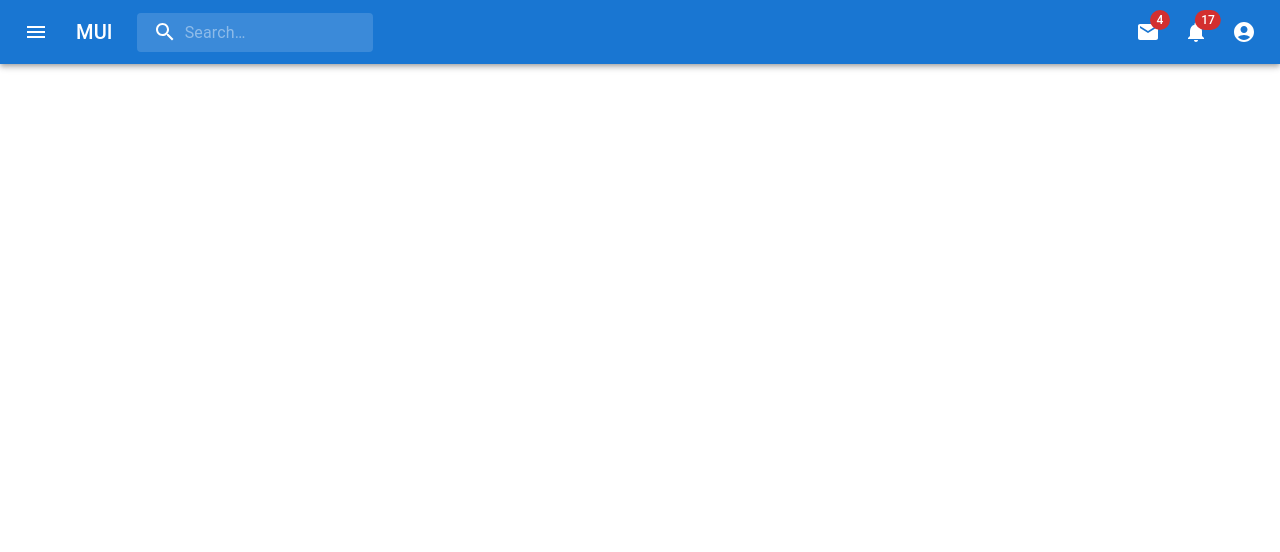
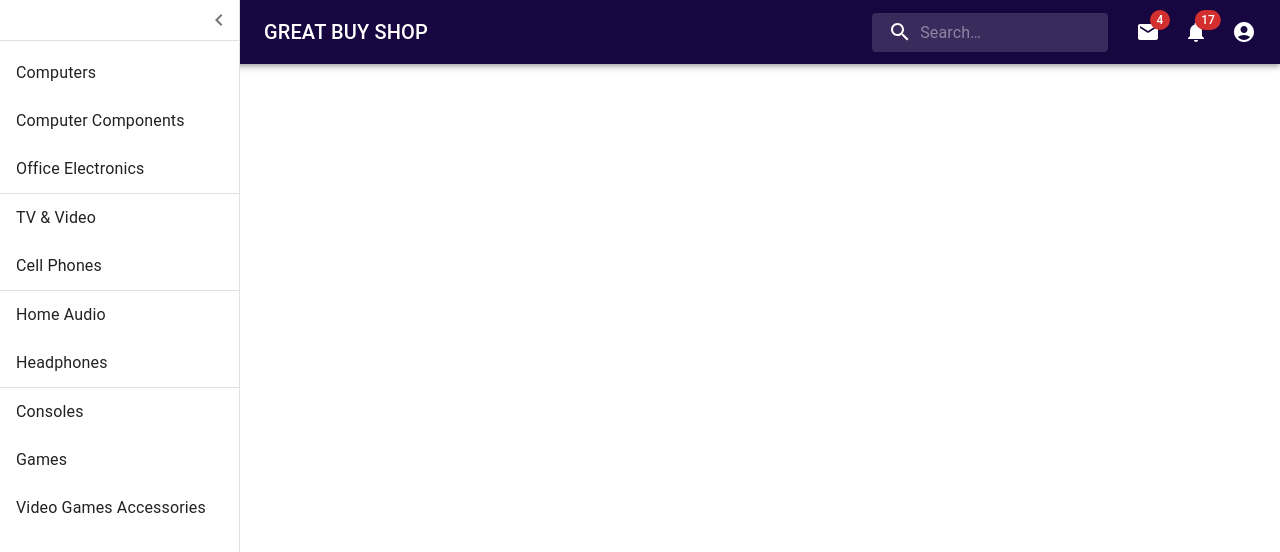
Before and after one commit to tamaracacheri/reporeact, a React (Create React App) app: page / in a window 1280 px wide. Both pictures are taken after a click on the button 36 px from the left and 32 px from the top of the page. Shown: the top 552 px of the page. Built offline with nearby package versions, Linux system fonts and the light colour scheme.

Commit message:
Creo menu de categorias

```diff
--- /dev/null
+++ b/src/components/navbar/drawermenu.jsx
@@ -0,0 +1,125 @@
+import * as React from 'react';
+import { styled, useTheme } from '@mui/material/styles';
+import Box from '@mui/material/Box';
+import Drawer from '@mui/material/Drawer';
+import CssBaseline from '@mui/material/CssBaseline';
+import List from '@mui/material/List';
+import Divider from '@mui/material/Divider';
+import IconButton from '@mui/material/IconButton';
+import MenuIcon from '@mui/icons-material/Menu';
+import ChevronLeftIcon from '@mui/icons-material/ChevronLeft';
+import ChevronRightIcon from '@mui/icons-material/ChevronRight';
+import ListItem from '@mui/material/ListItem';
+import ListItemText from '@mui/material/ListItemText';
+
+const drawerWidth = 240;
+
+const Main = styled('main', { shouldForwardProp: (prop) => prop !== 'open' })(
+  ({ theme, open }) => ({
+    flexGrow: 1,
+    transition: theme.transitions.create('margin', {
+      easing: theme.transitions.easing.sharp,
+      duration: theme.transitions.duration.leavingScreen,
+    }),
+    marginLeft: `-${drawerWidth}px`,
+    ...(open && {
+      transition: theme.transitions.create('margin', {
+        easing: theme.transitions.easing.easeOut,
+        duration: theme.transitions.duration.enteringScreen,
+      }),
+      marginLeft: 0,
+    }),
+  }),
+);
+
+const DrawerHeader = styled('div')(({ theme }) => ({
+  display: 'flex',
+  alignItems: 'center',
+  justifyContent: 'flex-end',
+}));
+
+export default function PersistentDrawerLeft() {
+  const theme = useTheme();
+  const [open, setOpen] = React.useState(false);
+
+  const handleDrawerOpen = () => {
+    setOpen(true);
+  };
+
+  const handleDrawerClose = () => {
+    setOpen(false);
+  };
+
+  return (
+    <Box sx={{ display: 'flex' }}>
+      <CssBaseline />
+          <IconButton
+            color="inherit"
+            aria-label="open drawer"
+            onClick={handleDrawerOpen}
+            edge="start"
+            sx={{ mr: 2, ...(open && { display: 'none' }) }}
+          >
+          <MenuIcon/>
+          </IconButton>
+      <Drawer
+        sx={{
+          width: drawerWidth,
+          flexShrink: 0,
+          '& .MuiDrawer-paper': {
+            width: drawerWidth,
+            boxSizing: 'border-box',
+          },
+        }}
+        variant="persistent"
+        anchor="left"
+        open={open}
+      >
+        <DrawerHeader>
+          <IconButton onClick={handleDrawerClose}>
+            {theme.direction === 'ltr' ? <ChevronLeftIcon /> : <ChevronRightIcon />}
+          </IconButton>
+        </DrawerHeader>
+        <Divider />
+        <List>
+            <ListItem button>
+                <ListItemText>Computers</ListItemText>
+            </ListItem>
+            <ListItem button>
+                <ListItemText>Computer Components</ListItemText>
+            </ListItem>
+            <ListItem button>
+                <ListItemText>Office Electronics</ListItemText>
+            </ListItem>
+            <Divider/>
+            <ListItem button>
+                <ListItemText>TV & Video</ListItemText>
+            </ListItem>
+            <ListItem button>
+                <ListItemText>Cell Phones</ListItemText>
+            </ListItem>
+            <Divider/>
+            <ListItem button>
+                <ListItemText>Home Audio</ListItemText>
+            </ListItem>
+            <ListItem button>
+                <ListItemText>Headphones</ListItemText>
+            </ListItem>
+            <Divider/>
+            <ListItem button>
+                <ListItemText>Consoles</ListItemText>
+            </ListItem>
+            <ListItem button>
+                <ListItemText>Games</ListItemText>
+            </ListItem>
+            <ListItem button>
+                <ListItemText>Video Games Accessories</ListItemText>
+            </ListItem>
+        </List>
+      </Drawer>
+      <Main open={open}>
+        <DrawerHeader/>
+      </Main>
+    </Box>
+  );
+}
--- a/src/components/navbar/navbar.jsx
+++ b/src/components/navbar/navbar.jsx
@@ -9,12 +9,12 @@ import InputBase from '@mui/material/InputBase';
 import Badge from '@mui/material/Badge';
 import MenuItem from '@mui/material/MenuItem';
 import Menu from '@mui/material/Menu';
-import MenuIcon from '@mui/icons-material/Menu';
 import SearchIcon from '@mui/icons-material/Search';
 import AccountCircle from '@mui/icons-material/AccountCircle';
 import MailIcon from '@mui/icons-material/Mail';
 import NotificationsIcon from '@mui/icons-material/Notifications';
 import MoreIcon from '@mui/icons-material/MoreVert';
+import DrawerMenu from './drawermenu';
 
 const Search = styled('div')(({ theme }) => ({
   position: 'relative',
@@ -56,7 +56,7 @@ const StyledInputBase = styled(InputBase)(({ theme }) => ({
   },
 }));
 
-export default function NavBar() {
+export default function PrimarySearchAppBar() {
   const [anchorEl, setAnchorEl] = React.useState(null);
   const [mobileMoreAnchorEl, setMobileMoreAnchorEl] = React.useState(null);
 
@@ -79,7 +79,6 @@ export default function NavBar() {
   const handleMobileMenuOpen = (event) => {
     setMobileMoreAnchorEl(event.currentTarget);
   };
-
   const menuId = 'primary-search-account-menu';
   const renderMenu = (
     <Menu
@@ -157,24 +156,17 @@ export default function NavBar() {
   return (
     <Box sx={{ flexGrow: 1 }}>
       <AppBar position="static">
-        <Toolbar>
-          <IconButton
-            size="large"
-            edge="start"
-            color="inherit"
-            aria-label="open drawer"
-            sx={{ mr: 2 }}
-          >
-            <MenuIcon />
-          </IconButton>
+        <Toolbar  className="navBar">
+          <DrawerMenu/>
           <Typography
             variant="h6"
             noWrap
             component="div"
             sx={{ display: { xs: 'none', sm: 'block' } }}
           >
-            MUI
+            GREAT BUY SHOP
           </Typography>
+          <Box sx={{ flexGrow: 1 }} />
           <Search>
             <SearchIconWrapper>
               <SearchIcon />
@@ -184,7 +176,6 @@ export default function NavBar() {
               inputProps={{ 'aria-label': 'search' }}
             />
           </Search>
-          <Box sx={{ flexGrow: 1 }} />
           <Box sx={{ display: { xs: 'none', md: 'flex' } }}>
             <IconButton size="large" aria-label="show 4 new mails" color="inherit">
               <Badge badgeContent={4} color="error">
--- a/src/index.css
+++ b/src/index.css
@@ -11,3 +11,6 @@ code {
   font-family: source-code-pro, Menlo, Monaco, Consolas, 'Courier New',
     monospace;
 }
+.navBar {
+  background-color: rgb(23, 6, 63);
+}
```
Also changed, not shown: src/App.js (line endings or trailing spaces).
